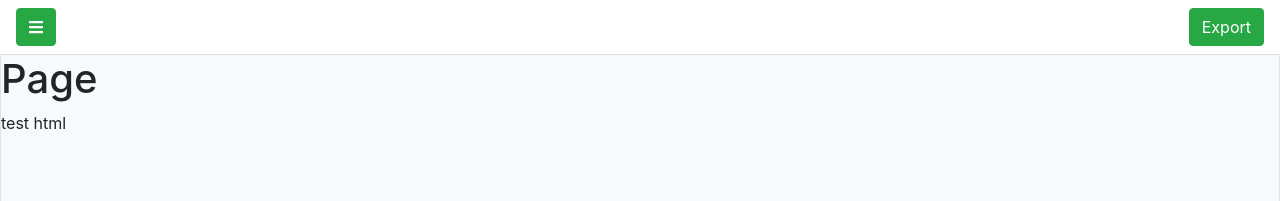
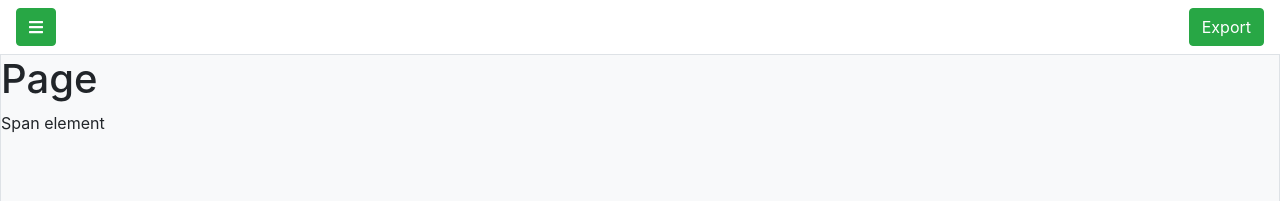
Before and after one commit to Bertholf/article-editor, a Vue app: page / in a window 1280 px wide. Shown: the top 201 px of the page. Built offline with nearby package versions, Linux system fonts and the light colour scheme; data requests are answered from the project's data file.

Commit message:
code clean up

```diff
--- a/src/store.js
+++ b/src/store.js
@@ -10,8 +10,11 @@ export default new Vuex.Store({
     availableBlocks: [],
     loadedPage: {
       blocks: [{
-          html: "test html"
-      }],
+          "id": 0,
+          "name": "testElement",
+          "category": "alerts",
+          "html": "<div>Span element</div>"
+      },],
     },
   },
 
```
